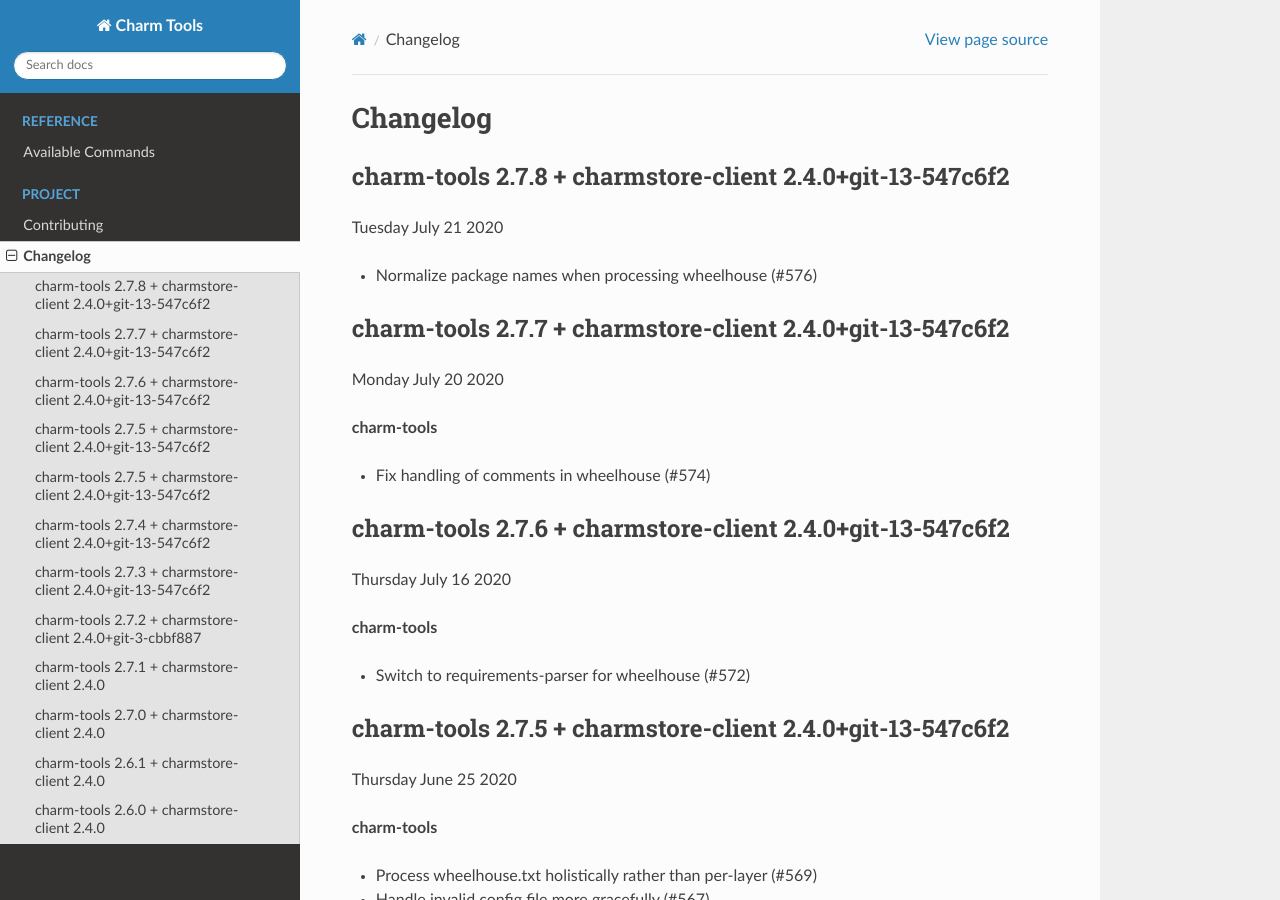
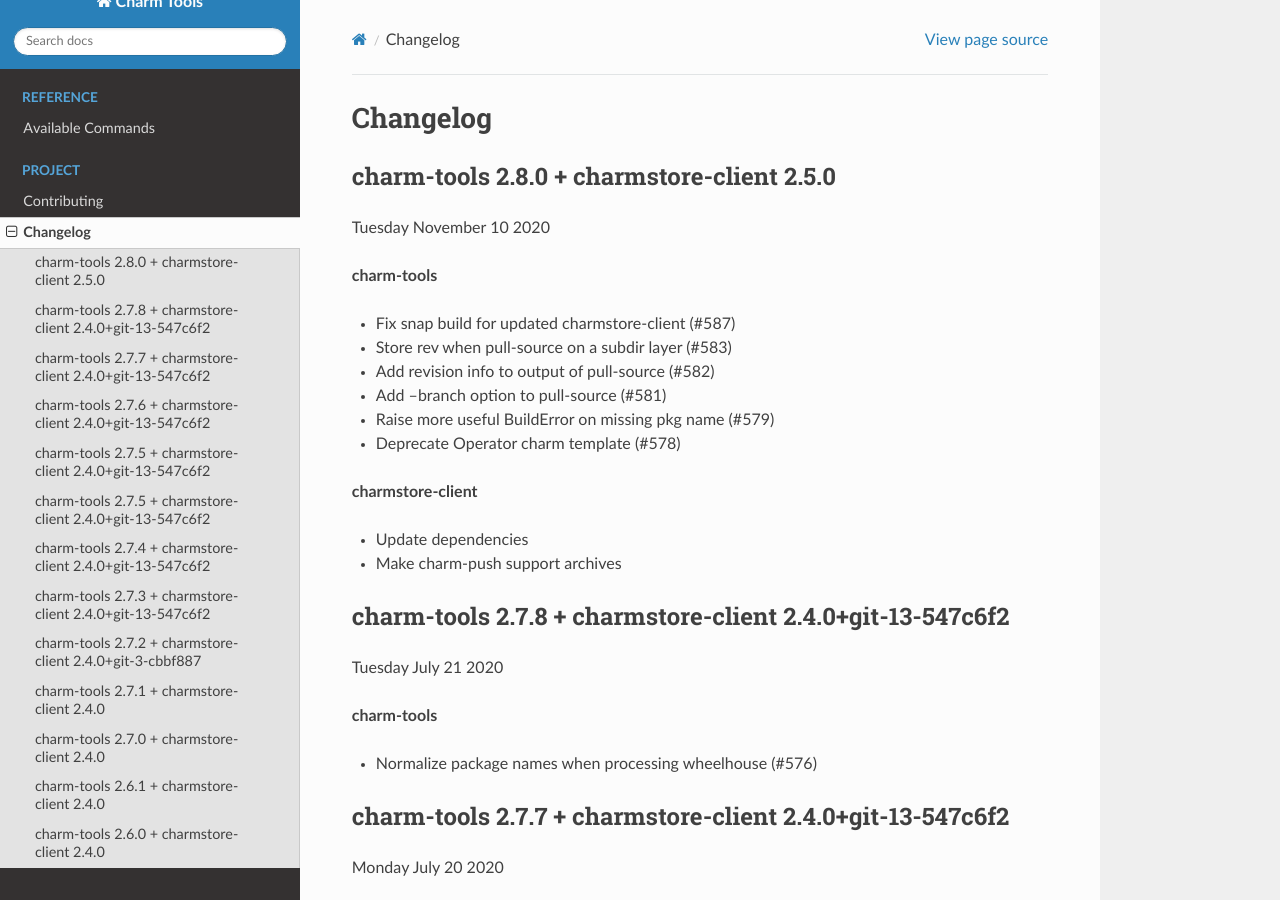
Before and after one commit to juju/charm-tools, a Sphinx documentation site: the page built from docs/changelog.rst, in a window 1280 px wide and 900 px high. Built offline with Sphinx 7.4.7 and the Read the Docs theme 2.0.0, drawn with Linux system fonts in a browser that asks for light colours; pages that are not in the unit, such as notebooks, are missing from menus.

Commit message:
Update changelog for 2.8.0 and charmstore-client 2.5.0

```diff
--- a/docs/changelog.rst
+++ b/docs/changelog.rst
@@ -1,9 +1,29 @@
 Changelog
 =========
+
+charm-tools 2.8.0 + charmstore-client 2.5.0
+^^^^^^^^^^^^^^^^^^^^^^^^^^^^^^^^^^^^^^^^^^^
+Tuesday November 10 2020
+
+**charm-tools**
+
+* Fix snap build for updated charmstore-client (#587)
+* Store rev when pull-source on a subdir layer (#583)
+* Add revision info to output of pull-source (#582)
+* Add --branch option to pull-source (#581)
+* Raise more useful BuildError on missing pkg name (#579)
+* Deprecate Operator charm template (#578)
+
+**charmstore-client**
+
+* Update dependencies
+* Make charm-push support archives
 
 charm-tools 2.7.8 + charmstore-client 2.4.0+git-13-547c6f2
 ^^^^^^^^^^^^^^^^^^^^^^^^^^^^^^^^^^^^^^^^^^^^^^^^^^^^^^^^^^
 Tuesday July 21 2020
+
+**charm-tools**
 
 * Normalize package names when processing wheelhouse (#576)
 
```
